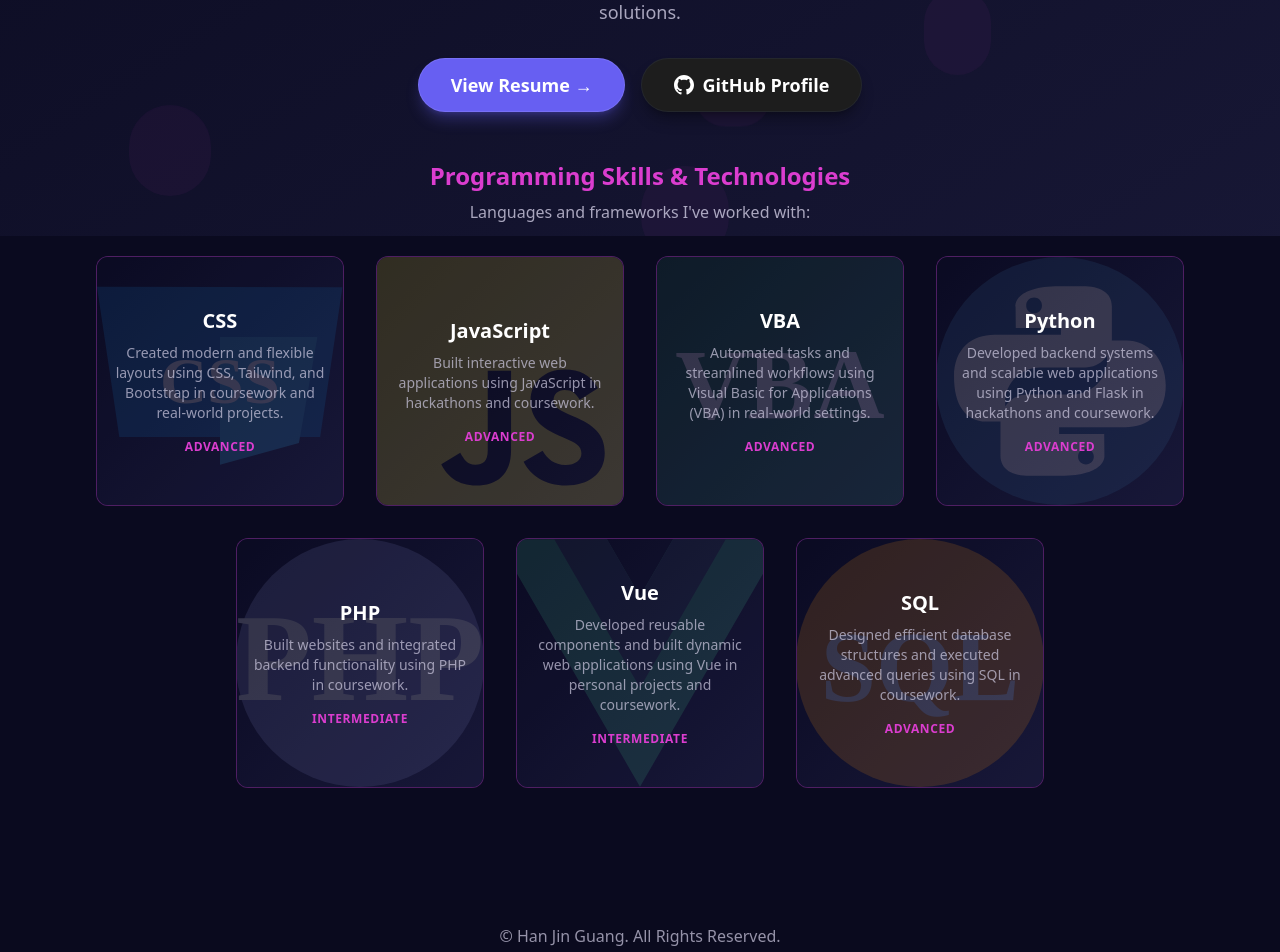
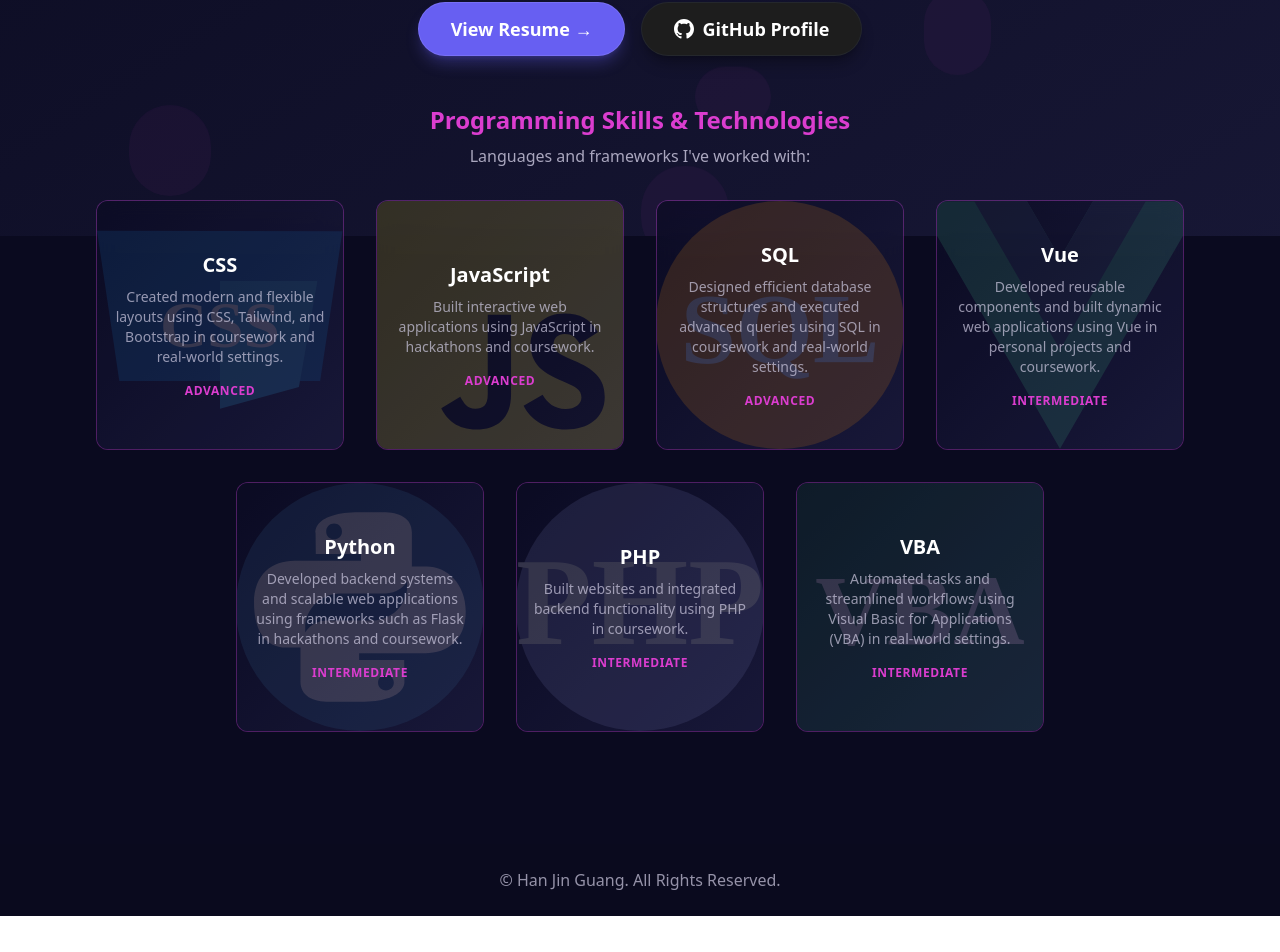
Before and after one commit to Jgprogrammingbrain/jgprogrammingbrain.github.io, a Vue app: page / in a window 1280 px wide. Shown: the part 564-1516 px from the top of the page. After the commit the page ends 1480 px from the top, so only its background shows below. Built offline with nearby package versions, Linux system fonts and the light colour scheme.

Commit message:
Update Content

```diff
--- a/src/views/HomeView.vue
+++ b/src/views/HomeView.vue
@@ -46,10 +46,8 @@
           <p class="text-sm sm:text-base md:text-lg text-[#D0CCE3] opacity-80 leading-relaxed">
             Hi, my name is Jin Guang. I am a dedicated Year 3 Information Systems student from Singapore Management University (SMU), passionate about building and exploring innovative technologies.
             I specialise in Smart City Management - a major focused on integrating technology to traditional processes to create sustainable and efficient solutions.
-            I was studying computer science for my first two years of university but I find where
-            I find myself making the most impact to be towards building user-centric applications.
-            I continuously strive to keep up to date with the latest technologies and expand my technical skills, to bridge the gap
-            between my innovative ideas and building impactful solutions.
+            I continuously strive to keep up-to-date with the latest technologies and expand my technical skills, to bridge the gap
+            between ideation and the development of impactful solutions.
           </p>
         </div>
 
@@ -251,7 +249,7 @@ const allProjects = ref([
 {
   id: 1,
   title: 'CSS',
-  description: 'Created modern and flexible layouts using CSS, Tailwind, and Bootstrap in coursework and real-world projects.',
+  description: 'Created modern and flexible layouts using CSS, Tailwind, and Bootstrap in coursework and real-world settings.',
   skillLevel: 'Advanced',
   backgroundImage: cssImage
 },
@@ -263,17 +261,24 @@ const allProjects = ref([
   backgroundImage: jsImage
 },
 {
+  id: 7,
+  title: 'SQL',
+  description: 'Designed efficient database structures and executed advanced queries using SQL in coursework and real-world settings.',
+  skillLevel: 'Advanced',
+  backgroundImage: sqlImage
+},
+{
   id: 3,
-  title: 'VBA',
-  description: 'Automated tasks and streamlined workflows using Visual Basic for Applications (VBA) in real-world settings.',
-  skillLevel: 'Advanced',
-  backgroundImage: vbaImage
+  title: 'Vue',
+  description: 'Developed reusable components and built dynamic web applications using Vue in personal projects and coursework.',
+  skillLevel: 'Intermediate',
+  backgroundImage: vueImage
 },
 {
   id: 4,
   title: 'Python',
-  description: 'Developed backend systems and scalable web applications using Python and Flask in hackathons and coursework.',
-  skillLevel: 'Advanced',
+  description: 'Developed backend systems and scalable web applications using frameworks such as Flask in hackathons and coursework.',
+  skillLevel: 'Intermediate',
   backgroundImage: pythonImage
 },
 {
@@ -285,17 +290,10 @@ const allProjects = ref([
 },
 {
   id: 6,
-  title: 'Vue',
-  description: 'Developed reusable components and built dynamic web applications using Vue in personal projects and coursework.',
+  title: 'VBA',
+  description: 'Automated tasks and streamlined workflows using Visual Basic for Applications (VBA) in real-world settings.',
   skillLevel: 'Intermediate',
-  backgroundImage: vueImage
-},
-{
-  id: 7,
-  title: 'SQL',
-  description: 'Designed efficient database structures and executed advanced queries using SQL in coursework.',
-  skillLevel: 'Advanced',
-  backgroundImage: sqlImage
+  backgroundImage: vbaImage
 }
 ])
 
```
